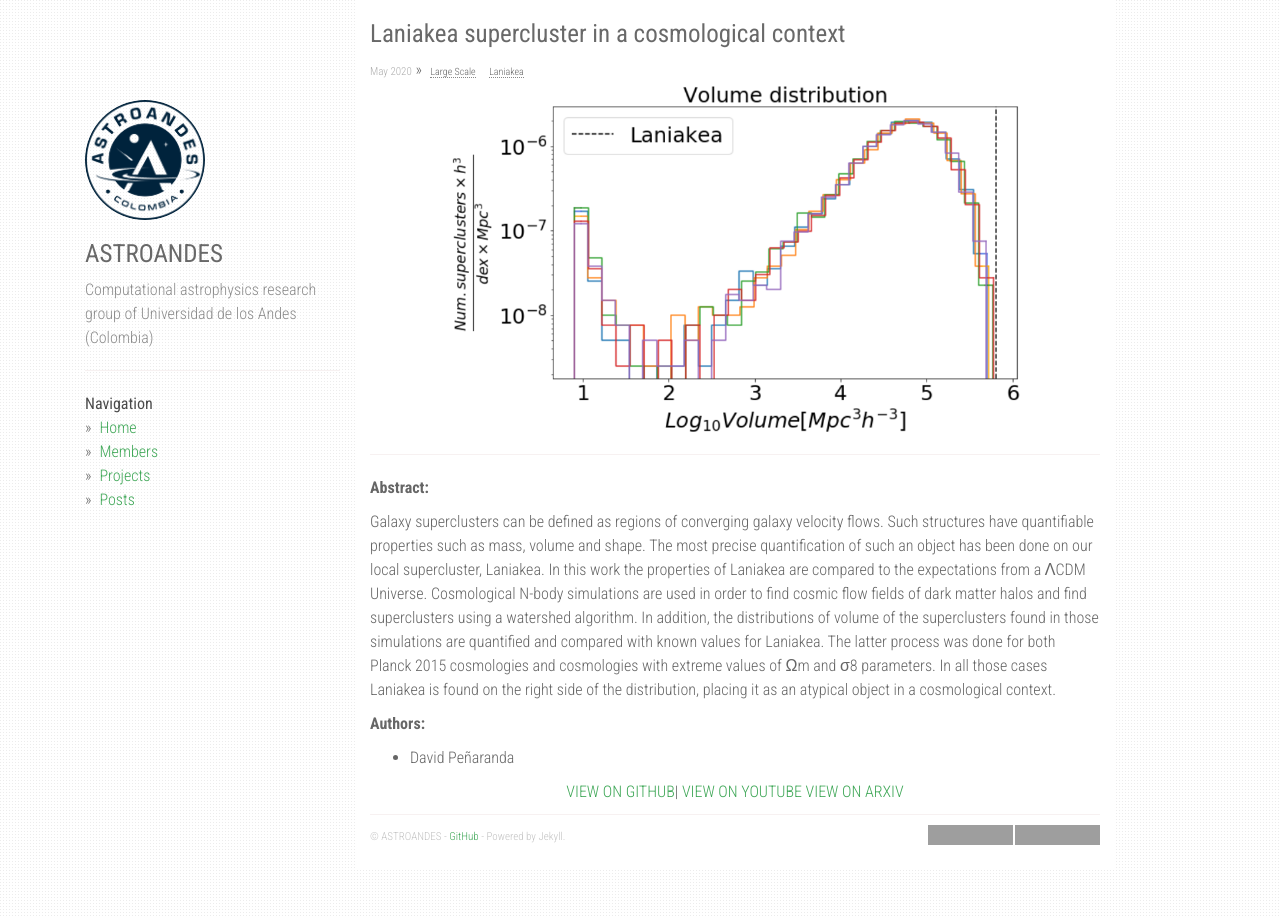
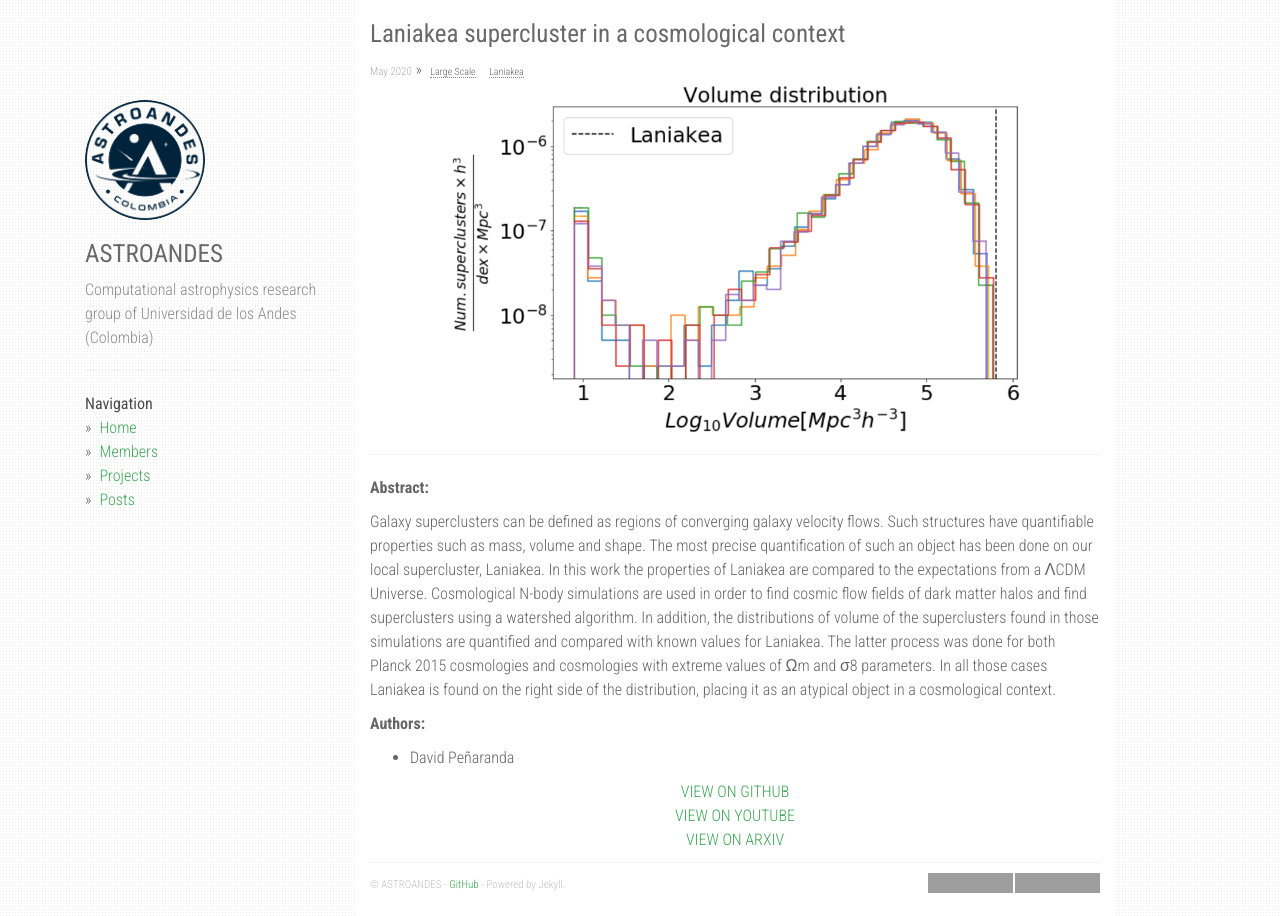
Before and after one commit to astroandes/astroandes.github.io, a Jekyll site: the page built from _project/ls_laniakea_cosmo.md, in a window 1280 px wide. Built offline with Jekyll 4.4.1, drawn with Linux system fonts in a browser that asks for light colours; nearby versions of some CDN libraries; grey boxes are pictures that could not be loaded.

```diff
--- a/_project/ls_laniakea_cosmo.md
+++ b/_project/ls_laniakea_cosmo.md
@@ -12,7 +12,9 @@ Galaxy superclusters can be defined as regions of converging galaxy velocity flo
 * David Peñaranda
 
 <center>
-  <a href="https://github.com/Jose991019/LaniakeaAnalysis">VIEW ON GITHUB</a>|
+  <a href="https://github.com/Jose991019/LaniakeaAnalysis">VIEW ON GITHUB</a>
+  <br>
   <a href="https://www.youtube.com/watch?v=vEf-RsvMVYc">VIEW ON YOUTUBE</a>
+  <br>
   <a href="https://arxiv.org/abs/2010.05160">VIEW ON ARXIV</a>
 </center>
```
Also changed, not shown: _project/cw_graph_entropy.md (+2 -1 lines).
